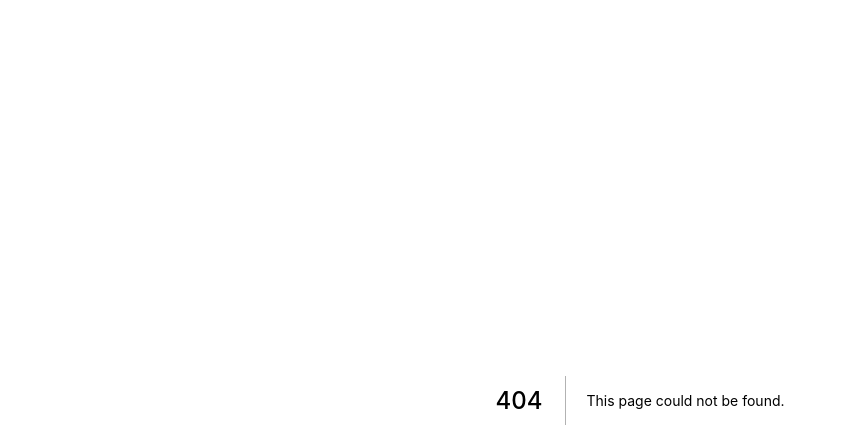
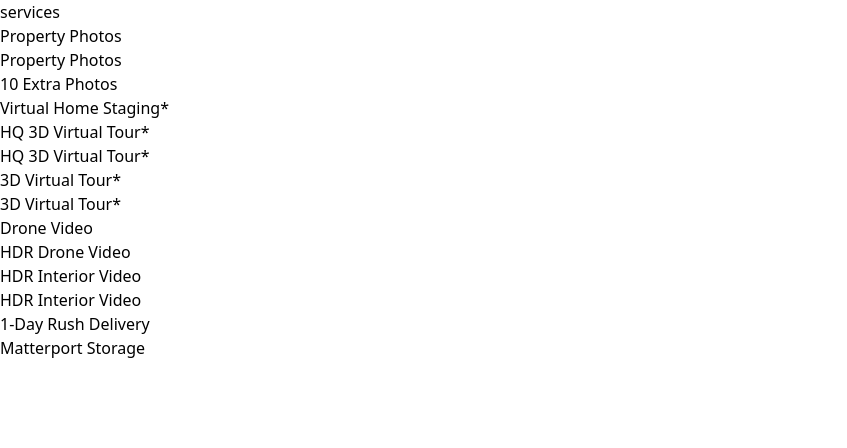
Before and after one commit to tomkonidas/sellyourlistings, a Next.js app: page /services in a window 1280 px wide. Before the commit this address had no page. Shown: the top 448 px of the page, without its empty margins (0-847 px from the left). Built offline with nearby package versions, Linux system fonts and the light colour scheme; what @tailwindcss/ui would draw is missing.

Commit message:
seperate into pages

```diff
--- a/components/Services.js
+++ /dev/null
@@ -1,25 +0,0 @@
-import { useState, useEffect } from "react";
-import axios from "axios";
-
-const Services = () => {
-  const [services, setServices] = useState([]);
-
-  useEffect(() => {
-    axios.get("/api/services").then((response) => {
-      setServices(response.data);
-    });
-  });
-
-  return (
-    <div>
-      <h3>services</h3>
-      <ul>
-        {services.map((service) => (
-          <li key={service.id}>{service.name}</li>
-        ))}
-      </ul>
-    </div>
-  );
-};
-
-export default Services;
--- /dev/null
+++ b/components/ServicesConfigurator.js
@@ -0,0 +1,18 @@
+import { useState, useEffect } from "react";
+
+const ServicesConfigurator = ({ servicesData, categoriesData }) => {
+  const [services, setServices] = useState(servicesData);
+  const [categories, setCategories] = useState(categoriesData);
+  return (
+    <div>
+      <h3>services</h3>
+      <ul>
+        {services.map((service) => (
+          <li key={service.id}>{service.name}</li>
+        ))}
+      </ul>
+    </div>
+  );
+};
+
+export default ServicesConfigurator;
--- a/pages/index.js
+++ b/pages/index.js
@@ -1,7 +1,6 @@
 import Head from "next/head";
-import Services from "../components/Services";
 
-const Home = () => {
+const Home = ({ services, packages }) => {
   return (
     <div>
       <Head>
@@ -10,13 +9,23 @@
       </Head>
       <main>
         <h1>Sell Your Listings</h1>
-
-        <div>
-          <Services />
-        </div>
       </main>
     </div>
   );
 };
 
+export async function getStaticProps() {
+  const servicesRes = await fetch("http://127.0.0.1:3001/api/services");
+  const packagesRes = await fetch("http://127.0.0.1:3001/api/packages");
+  const services = await servicesRes.json();
+  const packages = await packagesRes.json();
+
+  return {
+    props: {
+      services,
+      packages,
+    },
+  };
+}
+
 export default Home;
--- /dev/null
+++ b/pages/services.js
@@ -0,0 +1,36 @@
+import Head from "next/head";
+import ServicesConfigurator from "../components/ServicesConfigurator";
+
+const Services = ({ services, categories }) => {
+  return (
+    <div>
+      <Head>
+        <title>Services and pricing</title>
+        <link rel="icon" href="/favicon.ico" />
+      </Head>
+
+      <div>
+        <ServicesConfigurator
+          servicesData={services}
+          categoriesData={categories}
+        />
+      </div>
+    </div>
+  );
+};
+
+export async function getStaticProps() {
+  const servicesRes = await fetch("http://127.0.0.1:3001/api/services");
+  const categoriesRes = await fetch("http://127.0.0.1:3001/api/categories");
+  const services = await servicesRes.json();
+  const categories = await categoriesRes.json();
+
+  return {
+    props: {
+      services,
+      categories,
+    },
+  };
+}
+
+export default Services;
```
